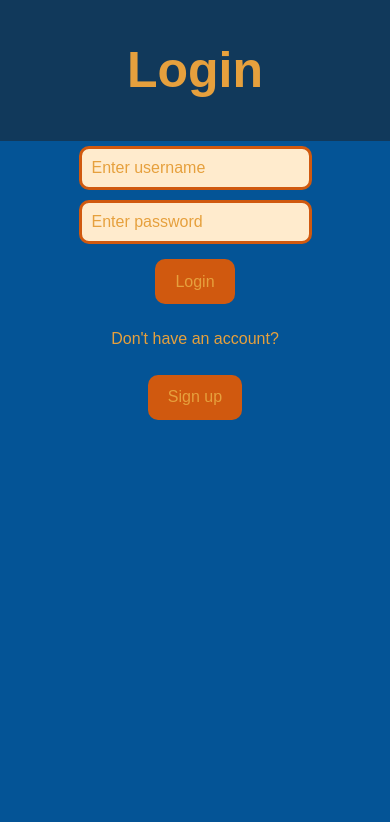
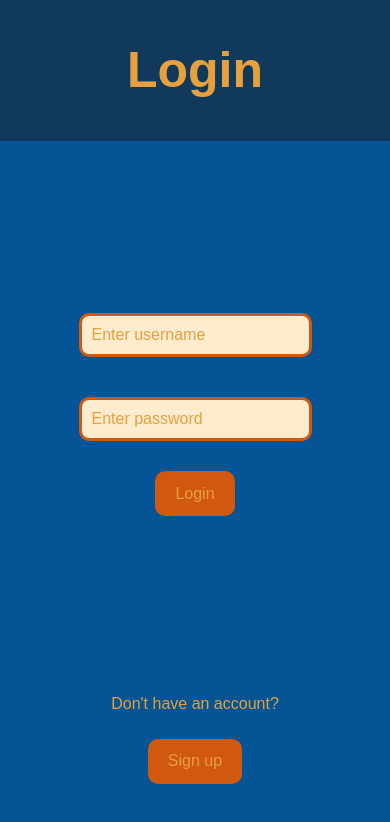
Before and after one commit to annikepo/cat-catching-fish, a React (Vite) app: page / in a window 390 px wide. Shown: the top 822 px of the page. Built offline with nearby package versions, Linux system fonts and the light colour scheme; a web font is replaced by a local one.

Commit message:
small tweak before responsive

```diff
--- a/styles/login.css
+++ b/styles/login.css
@@ -28,6 +28,7 @@
     display: flex;
     align-items: center;
     flex-direction: column;
+    margin-top: auto;
 }
 
 .login__title {
@@ -42,7 +43,7 @@
     border: 3px solid var(--main-color);
     border-radius: 10px;
     padding: 10px;
-    margin: 5px;
+    margin: 20px;
     color: var(--secondary-color);
 }
 
@@ -72,4 +73,6 @@
     display: flex;
     flex-direction: column;
     align-items: center;
+    margin-top: auto;
+    margin-bottom: 50px;
 }
```
